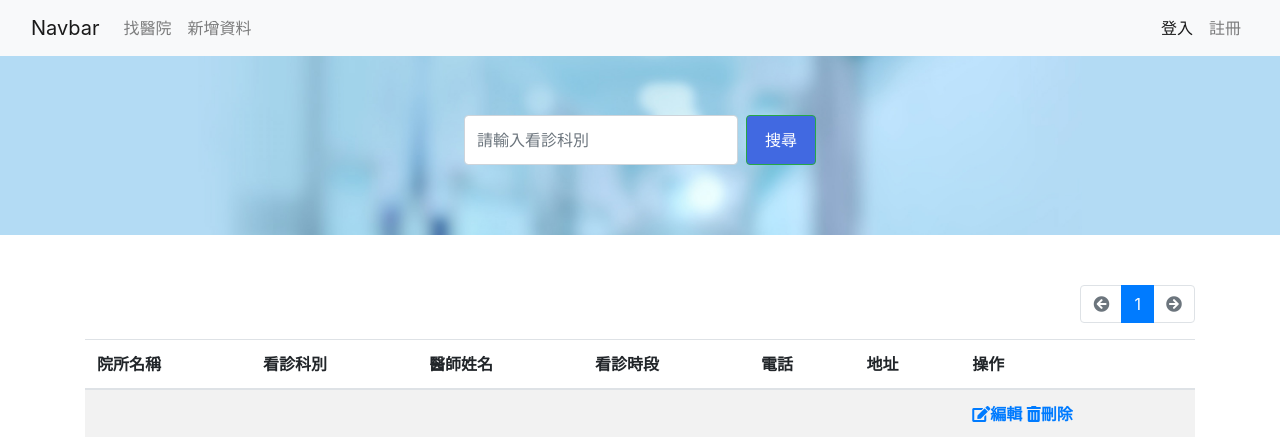
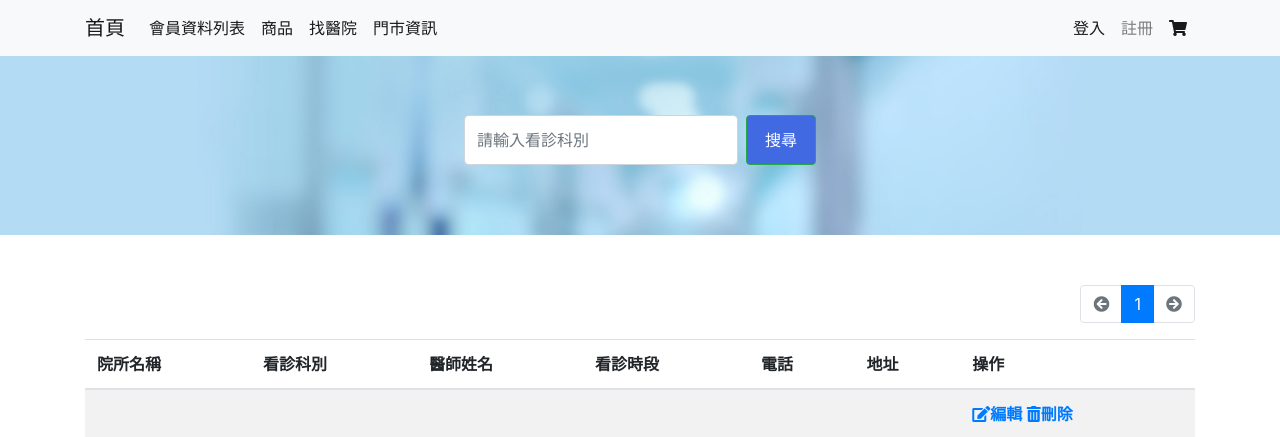
Before and after one commit to story801216/zi-finalproject, a PHP site: page / in a window 1280 px wide. Shown: the top 437 px of the page. Run offline with PHP 8.4, Linux system fonts and the light colour scheme; tables that the repository leaves empty or names only in its code hold one stand-in row (values such as "Sample post"); data that the repository does not hold is empty; some libraries are stand-ins or nearby versions.

Commit message:
增加navbar 刪除原本的html nav

```diff
--- a/pinchiao/hospital_2/index.php
+++ b/pinchiao/hospital_2/index.php
@@ -96,33 +96,7 @@ $rows = $pdo->query($sql)->fetchAll();
     <title>找醫院</title>
 </head>
 <body>
-<nav class="navbar navbar-expand-lg navbar-light bg-light">
-    <div class="container-fluid">
-        <a class="navbar-brand" href="#">Navbar</a>
-            <button class="navbar-toggler" type="button" data-bs-toggle="collapse" data-bs-target="#navbarSupportedContent" aria-controls="navbarSupportedContent" aria-expanded="false" aria-label="Toggle navigation">
-            <span class="navbar-toggler-icon"></span>
-            </button>
-
-        <div class="collapse navbar-collapse" id="navbarSupportedContent">
-            <ul class="navbar-nav mr-auto">
-                <li class="nav-item">
-                    <a class="nav-link" href="index.php">找醫院</a>
-                </li>
-                <li class="nav-item">
-                    <a class="nav-link" href="add.html">新增資料</a>
-                </li>
-            </ul>
-        </div>
-        <ul class="navbar-nav">
-            <li class="nav-item active">
-                <a class="nav-link" href="login.php">登入</a>
-            </li>
-            <li class="nav-item">
-                <a class="nav-link" href="#">註冊</a>
-            </li>
-        </ul>
-    </div>
-</nav>
+<?php include __DIR__. '/navbar.php'; ?>
 
     <div class="info text-center">
         <!-- <h1>醫院資訊</h1> -->
```
